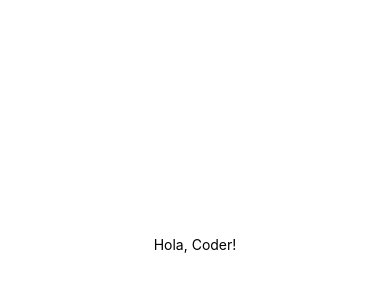
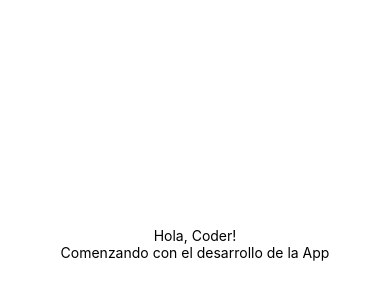
Before and after one commit to fede-villarreal/ecommerce-app, a React Native app: screen / in a window 390 px wide. Shown: the part 178-478 px from the top of the page. Built offline with nearby package versions, Linux system fonts and the light colour scheme.

Commit message:
feat: add new Text component

```diff
--- a/App.js
+++ b/App.js
@@ -5,6 +5,7 @@ export default function App() {
   return (
     <View style={styles.container}>
       <Text>Hola, Coder!</Text>
+      <Text>Comenzando con el desarrollo de la App</Text>
       <StatusBar style="auto" />
     </View>
   );
```
